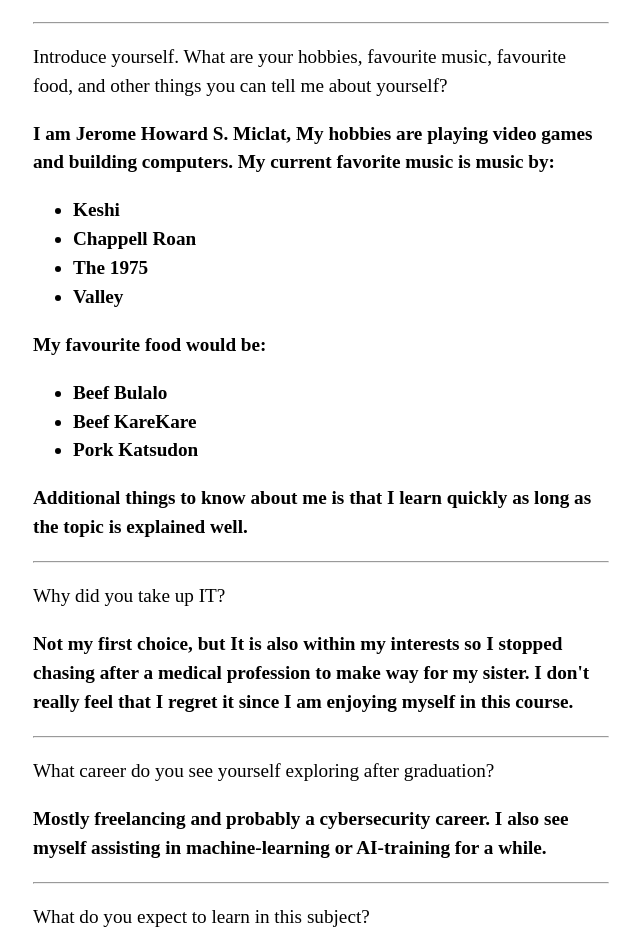
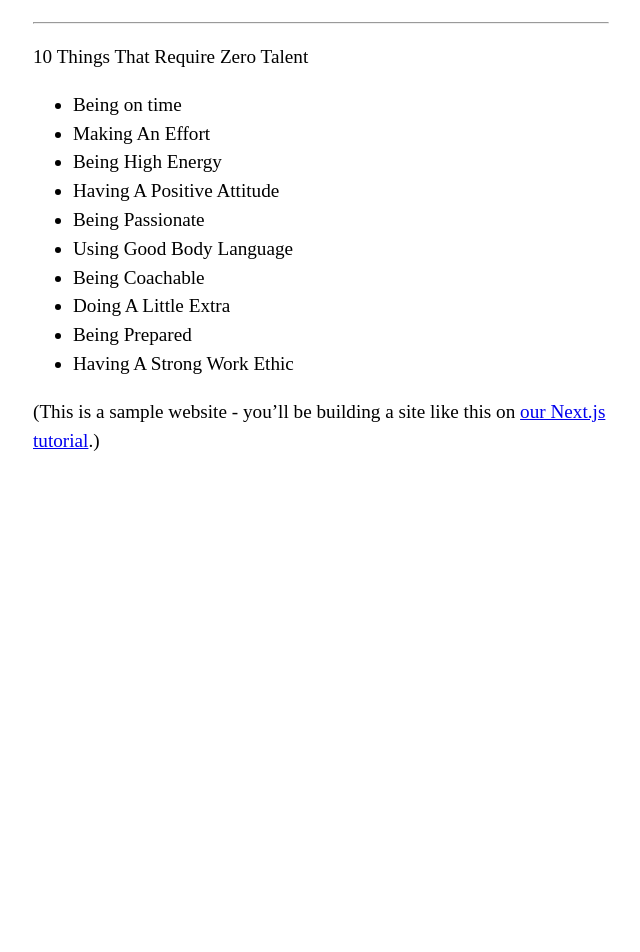
Before and after one commit to HowardMiclat/IT3A-NextJSProjects, a Next.js app: page / in a window 1280 px wide. Shown: the part 260-1212 px from the top of the page, without its empty margins (319-959 px from the left). After the commit the page ends 812 px from the top, so only its background shows below. Built offline with nearby package versions, Linux system fonts and the light colour scheme.

Commit message:
Prelim Exam

```diff
--- a/pages/index.js
+++ b/pages/index.js
@@ -10,22 +10,19 @@
       </Head>
       <section className={utilStyles.headingMd}>
       <hr></hr>
-       <p>Introduce yourself.  What are your hobbies, favourite music, favourite food, and other things you can tell me about yourself?</p>
-
-       <p><strong> I am Jerome Howard S. Miclat, My hobbies are playing video games and building computers. My current favorite music is music by: <ul><li>Keshi</li> <li>Chappell Roan</li> <li>The 1975</li> <li>Valley</li></ul> My favourite food would be: <ul> <li>Beef Bulalo</li> <li>Beef KareKare</li> <li>Pork Katsudon</li> </ul> Additional things to know about me is that I learn quickly as long as the topic is explained well. </strong></p>
-
-       <hr></hr>
-       <p> Why did you take up IT?</p> <p><strong> Not my first choice, but It is also within my interests so I stopped chasing after a medical profession to make way for my sister. I don't really feel that I regret it since I am enjoying myself in this course.
-       </strong></p>
-       <hr></hr>
-       <p>What career do you see yourself exploring after graduation?</p> <p><strong> Mostly freelancing and probably a cybersecurity career. I also see myself assisting in machine-learning or AI-training for a while.
-       </strong></p>
-       <hr></hr>
-       <p>What do you expect to learn in this subject?</p> <p> <strong> I expect to learn lessons that will help me in the future in terms of practicality, mindset and attitude in approaching IT related situations. I'll try my best to make my time here valuable so that I benefit the most.
-       </strong></p>
-       <hr></hr>
-       <p>What topics you want to be discussed in this subject?</p> <p><strong> Anything in the curriculum as long as it is taught well and maintains my enthusiasm. In-depth lessons are also appreciated.
-       </strong></p>
+      <p>10 Things That Require Zero Talent</p>
+      <ul>
+        <li>Being on time </li>
+        <li>Making An Effort </li>
+        <li>Being High Energy</li>
+        <li>Having A Positive Attitude</li>
+        <li>Being Passionate</li>
+        <li>Using Good Body Language</li>
+        <li>Being Coachable</li>
+        <li>Doing A Little Extra</li>
+        <li>Being Prepared </li>
+        <li>Having A Strong Work Ethic</li>
+       </ul>
         <p>
           (This is a sample website - you’ll be building a site like this on{' '}
           <a href="https://nextjs.org/learn">our Next.js tutorial</a>.)
```
Also changed, not shown: Me.jpg (added), public/images/profile.jpg (deleted).
